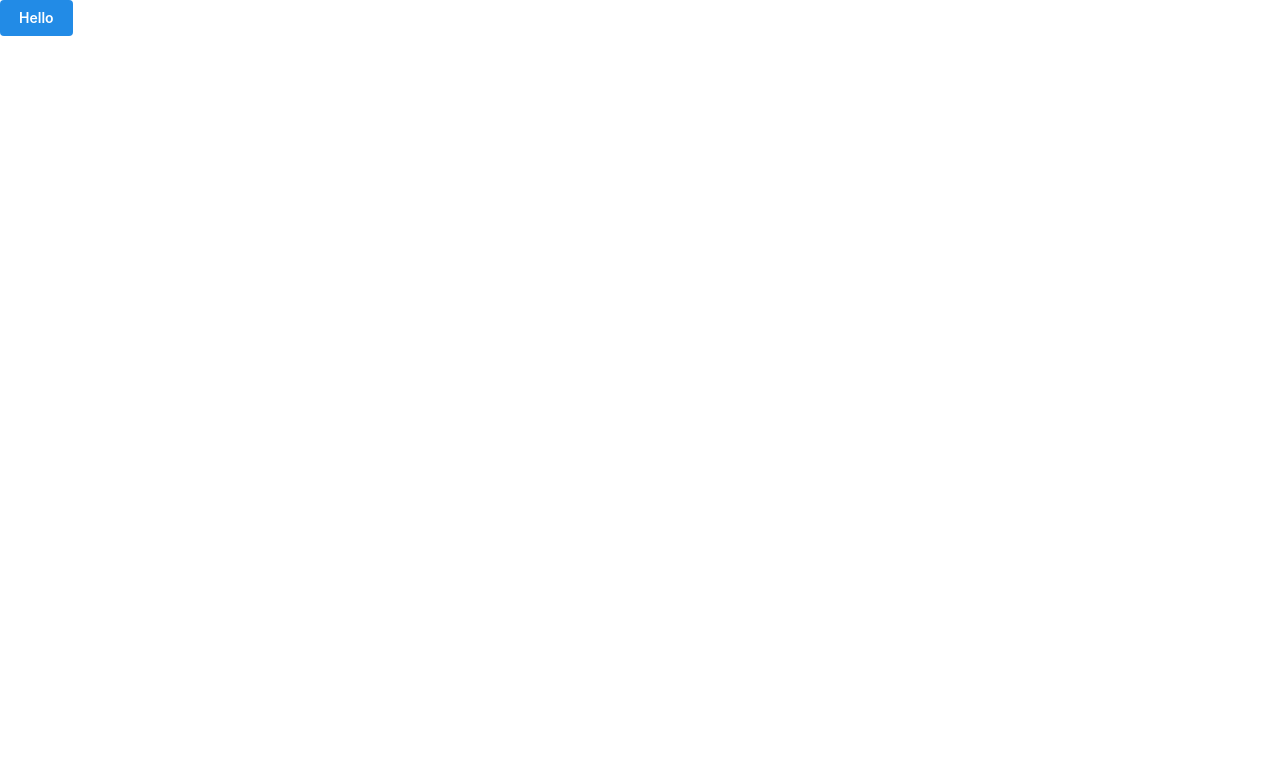
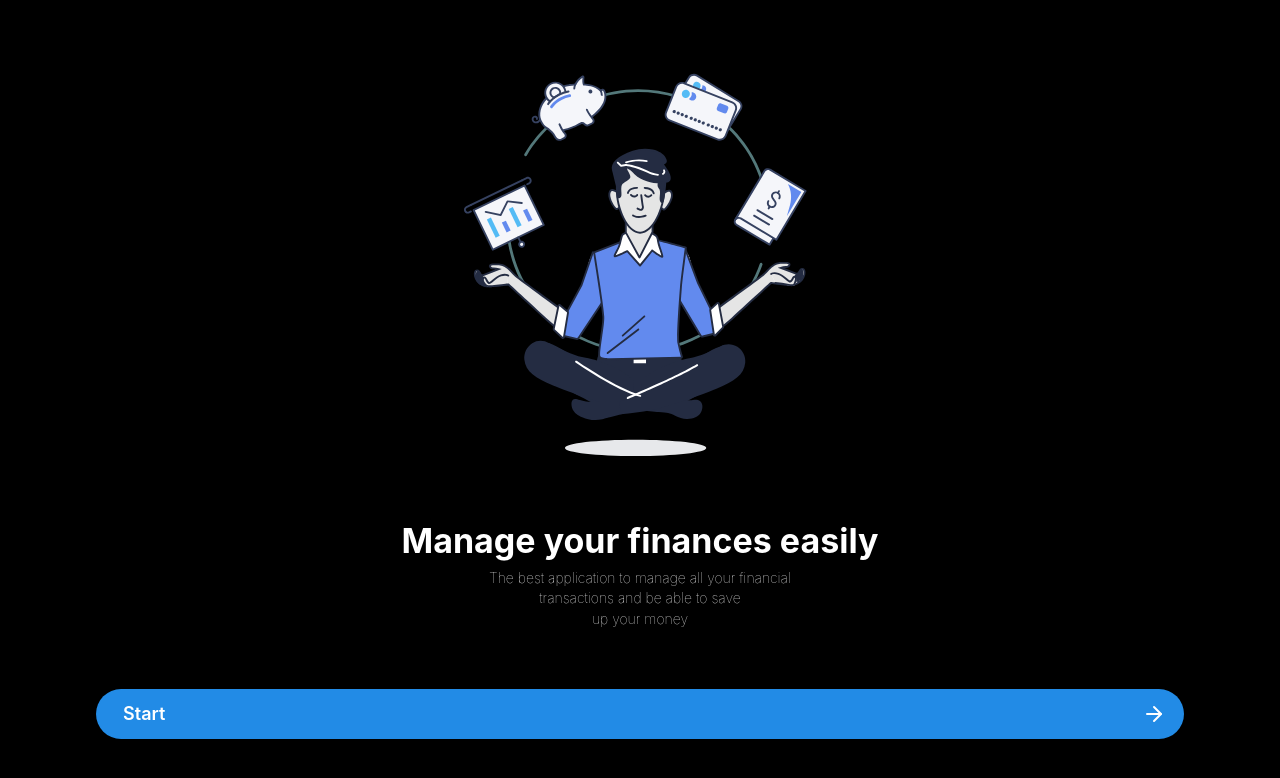
Before and after one commit to ltyohannes955/Scash, a React (Vite) app: page / in a window 1280 px wide. Shown: the top 778 px of the page. Built offline with nearby package versions, Linux system fonts and the light colour scheme.

Commit message:
change the route for landing and home

```diff
--- a/src/App.tsx
+++ b/src/App.tsx
@@ -6,8 +6,9 @@
   return (
     <BrowserRouter>
       <Routes>
-        <Route path="/" element={<Home />} />
+        <Route path="/" element={<Landing />} />
         <Route path="/landing" element={<Landing />} />
+        <Route path="/home" element={<Home />} />
       </Routes>
     </BrowserRouter>
   );
```
